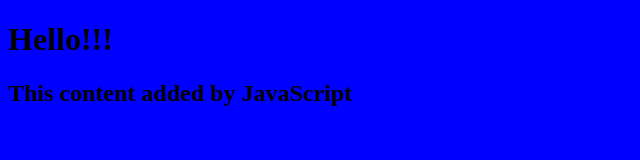
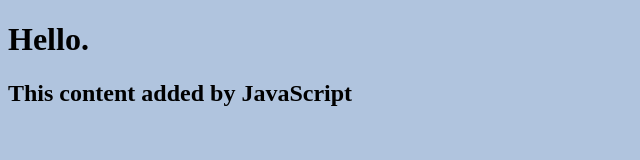
Before and after one commit to dpmagers/my-personal-website, a plain HTML site: page index.html in a window 1280 px wide. Shown: the whole page, without its empty margins (0-640 px from the left). Drawn offline with Linux system fonts and the light colour scheme.

Commit message:
previous changes

```diff
--- a/index.html
+++ b/index.html
@@ -5,7 +5,7 @@
         <title>My Personal Website</title>
     </head>
     <body>
-        <h1>Hello!!!</h1>
+        <h1>Hello.</h1>
         <script src="script.js"></script>
     </body>
 </html>
--- a/style.css
+++ b/style.css
@@ -1,3 +1,3 @@
 body {
-    background: blue;
+    background: #B0C4DE;
 }
```
